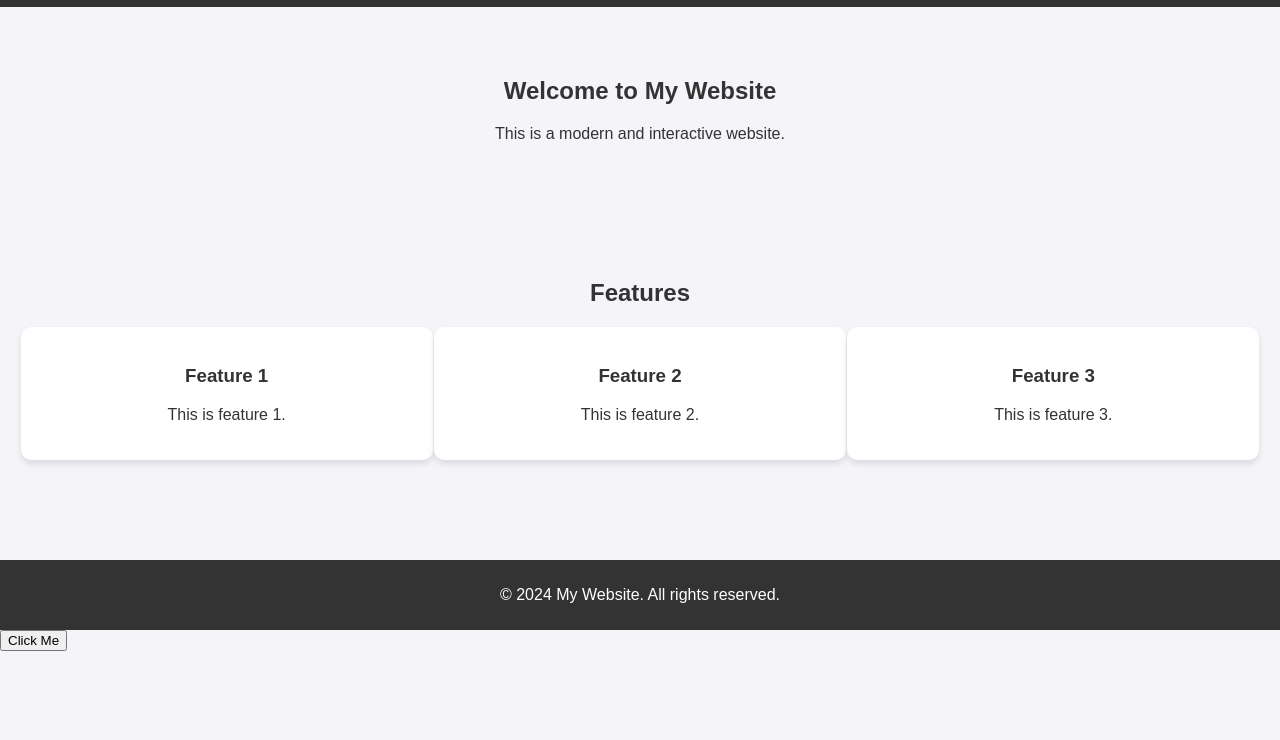
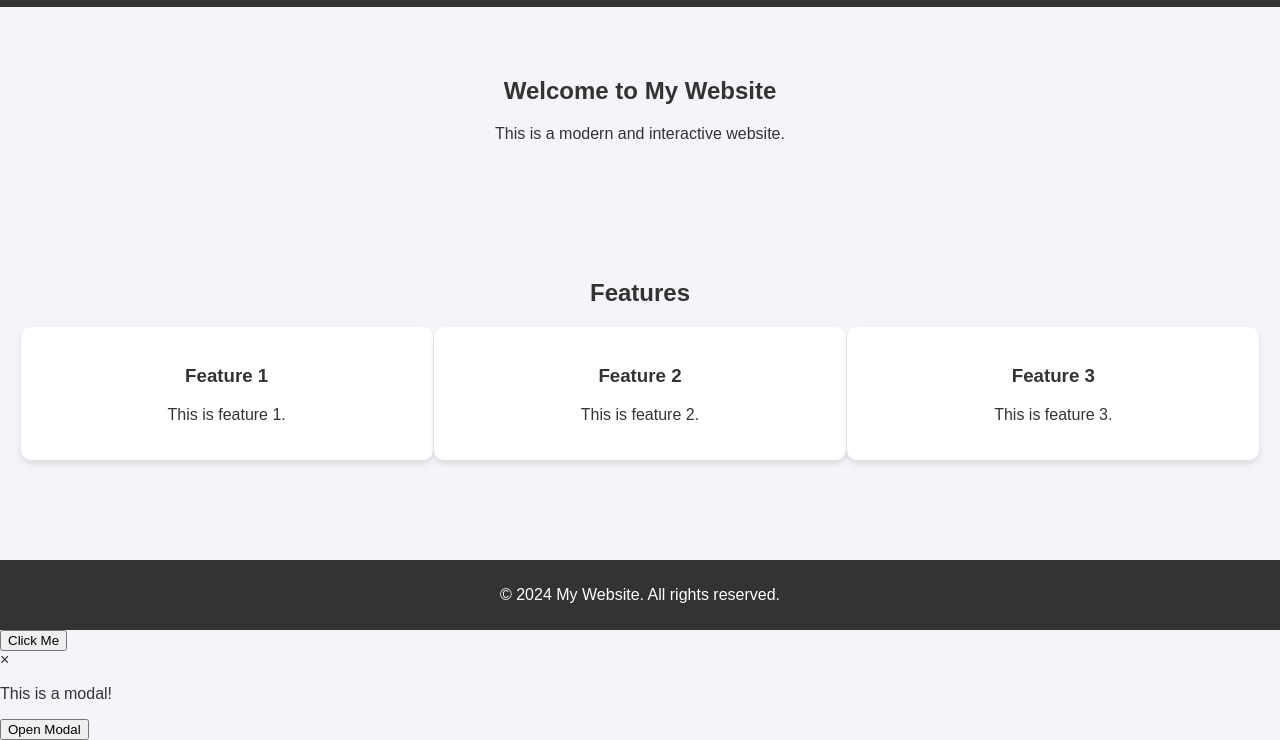
Before and after one commit to sting9246/my-website, a plain HTML site: page index.html in a window 1280 px wide. Shown: the part 81-821 px from the top of the page. Before the commit the page ends 800 px from the top, so only its background shows below. Drawn offline with Linux system fonts and the light colour scheme; no server answers.

Commit message:
Update index.html

```diff
--- a/index.html
+++ b/index.html
@@ -37,5 +37,14 @@
 
     <script src="script.js"></script>
 <button id="myButton">Click Me</button>
+<!-- Modal HTML -->
+<div id="myModal" class="modal">
+    <div class="modal-content">
+        <span class="close">&times;</span>
+        <p>This is a modal!</p>
+    </div>
+</div>
+
+<button id="myButton">Open Modal</button>
 </body>
 </html>
```
